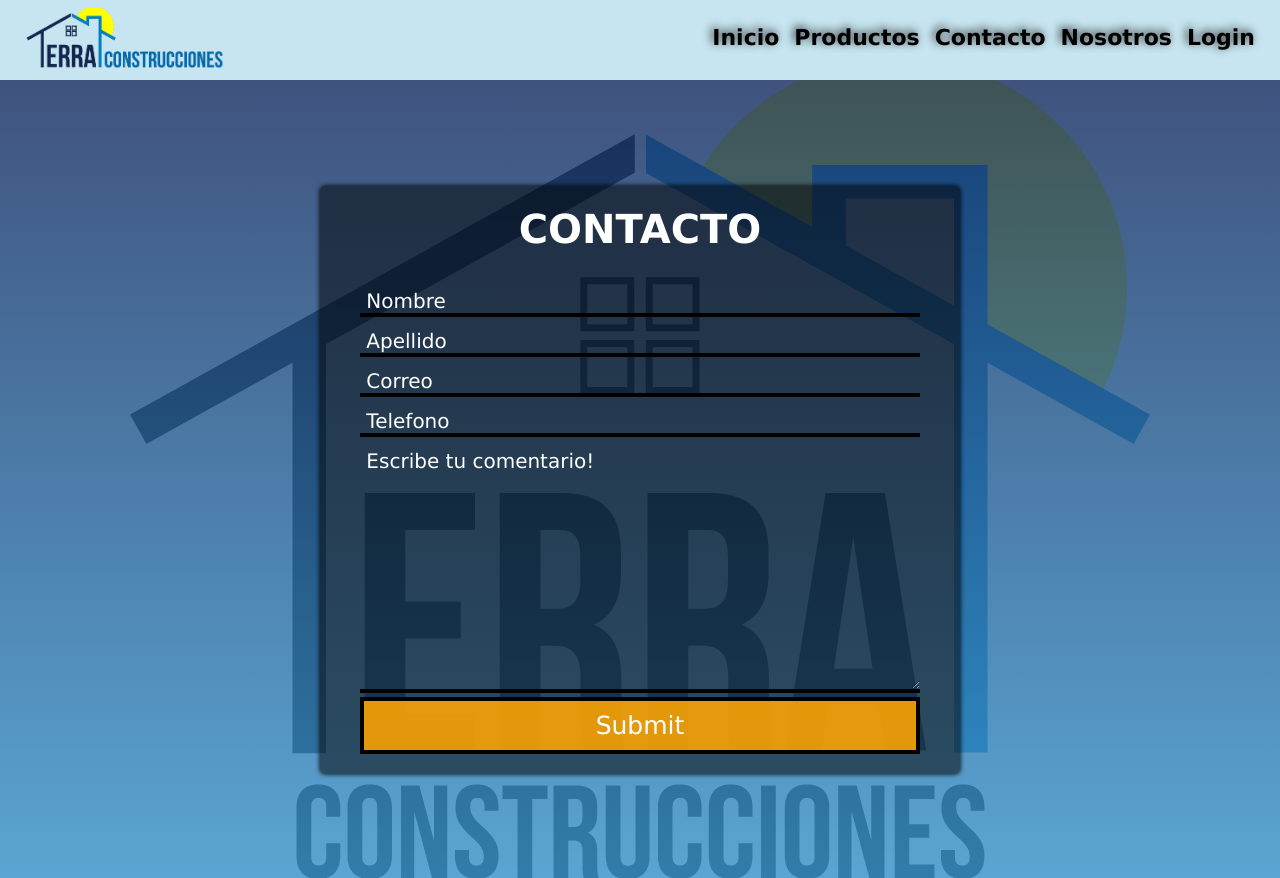
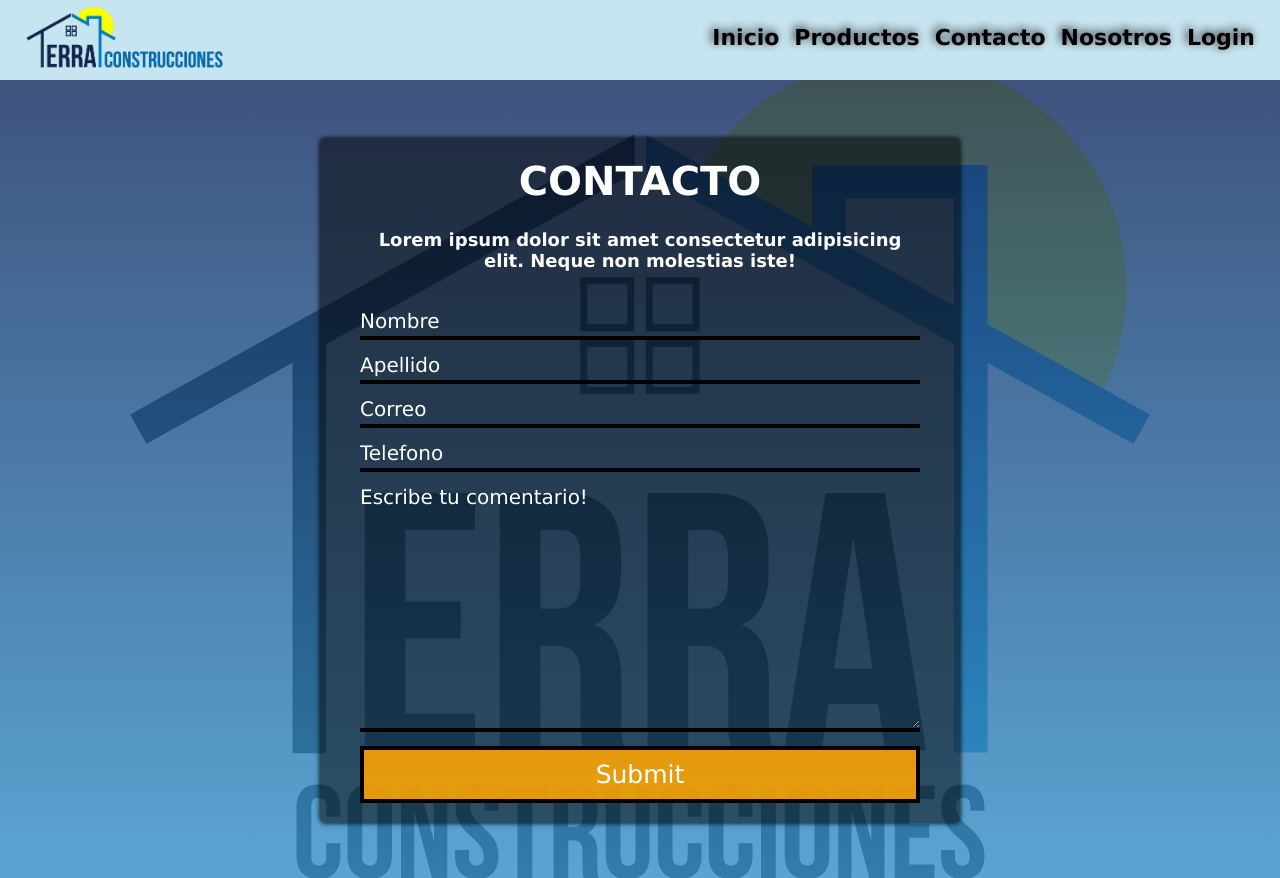
Before and after one commit to Polcas00/Proyect-Terra, a website: page No Tailwind/contact.html in a window 1280 px wide. Shown: the top 878 px of the page. Drawn offline with Linux system fonts and the light colour scheme.

Commit message:
retoques del contact

```diff
--- a/No Tailwind/contact.html
+++ b/No Tailwind/contact.html
@@ -28,11 +28,12 @@
     <div class="form-container">
         <form action="" method="post" name="miformulario">
             <h2>Contacto</h2>
-            <input type="text" name="name" id="" placeholder=" Nombre">
-            <input type="text" name="last-name" id="" placeholder=" Apellido">
-            <input type="email" name="email" id="" placeholder=" Correo">
-            <input type="number" name="cel" id="" placeholder=" Telefono">
-            <textarea name="comments" id="comments" cols="30" rows="10" placeholder=" Escribe tu comentario!"></textarea>
+            <h3>Lorem ipsum dolor sit amet consectetur adipisicing elit. Neque non molestias iste!</h3>
+            <input type="text" name="name" id="" placeholder="Nombre">
+            <input type="text" name="last-name" id="" placeholder="Apellido">
+            <input type="email" name="email" id="" placeholder="Correo">
+            <input type="number" name="cel" id="" placeholder="Telefono">
+            <textarea name="comments" id="comments" cols="30" rows="10" placeholder="Escribe tu comentario!"></textarea>
             <input type="submit" name="" id="submit">
         </form>
     </div>
--- a/No Tailwind/style.css
+++ b/No Tailwind/style.css
@@ -262,6 +262,12 @@ form h2 {
     color: #fff;
     padding-bottom: 25px;
 }
+form h3 {
+    text-align: center;
+    font-size: 18px;
+    color: #fff;
+    padding-bottom: 25px;
+}
 
 form input {
     width: 100%;
@@ -269,7 +275,8 @@ form input {
     background-color: transparent;
     border: none;
     border-bottom: 4px solid #000;
-    padding-top: 12px;
+    padding: 3px 0;
+    margin-top: 10px;
     color: #fff;
 }
 
@@ -290,7 +297,9 @@ form textarea {
     background-color: transparent;
     border: none;
     border-bottom: 4px solid #000;
-    padding-top: 12px;
+    padding: 3px 0;
+    color: #fff;
+    margin-top: 10px;
 }
 
 form textarea:focus {
```
